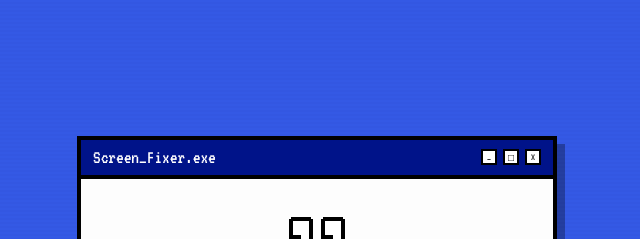
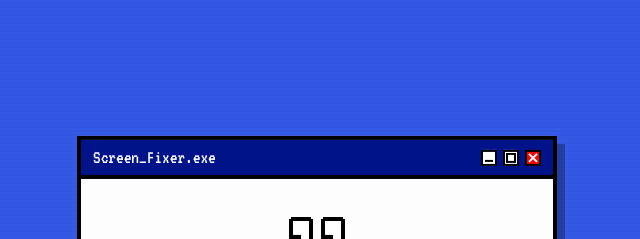
Before and after one commit to struggyyy/ScreenFixer, a Next.js app: page / in a window 1280 px wide. Shown: the top 239 px of the page, without its empty margins (323-963 px from the left). Built offline with nearby package versions, Linux system fonts and the light colour scheme.

Commit message:
Made maximize button functional with cool animations

```diff
--- a/src/app/globals.css
+++ b/src/app/globals.css
@@ -66,6 +66,10 @@ main {
   display: flex;
   flex-direction: column;
   transition: all 0.6s cubic-bezier(0.4, 0, 0.2, 1);
+  position: absolute;
+  top: 50%;
+  left: 50%;
+  transform: translate(-50%, -50%);
 }
 
 .pixel-window.hidden {
@@ -78,6 +82,21 @@ main {
   transform: translate(calc(-50vw + 120px), calc(50vh - 40px)) scale(0);
   opacity: 0;
   pointer-events: none;
+}
+
+.pixel-window.maximized {
+  width: 100vw;
+  height: 100vh;
+  max-width: 100vw;
+  border-width: 0;
+  box-shadow: none;
+  z-index: 50;
+  border-radius: 0;
+}
+
+.pixel-window.maximized .window-content {
+  flex: 1;
+  justify-content: center;
 }
 
 /* Taskbar */
@@ -158,6 +177,14 @@ main {
   background: #eee;
 }
 
+.window-dot-close {
+  background: #ff0000;
+}
+
+.window-dot-close:hover {
+  background: #cc0000;
+}
+
 .window-content {
   padding: 2rem;
   display: flex;
--- a/src/app/page.tsx
+++ b/src/app/page.tsx
@@ -13,6 +13,7 @@ const INTENSITY_MAP: Record<Intensity, number> = {
 export default function Home() {
   const [isRepairing, setIsRepairing] = useState(false);
   const [isMinimized, setIsMinimized] = useState(false);
+  const [isMaximized, setIsMaximized] = useState(false);
   const [intensity, setIntensity] = useState<Intensity>('medium');
   const bgRef = useRef<HTMLDivElement>(null);
   const requestRef = useRef<number>(null);
@@ -73,13 +74,32 @@ export default function Home() {
       />
 
       <main>
-        <div className={`pixel-window ${isRepairing ? 'hidden' : ''} ${isMinimized ? 'minimized' : ''}`}>
+        <div className={`pixel-window ${isRepairing ? 'hidden' : ''} ${isMinimized ? 'minimized' : ''} ${isMaximized ? 'maximized' : ''}`}>
           <div className="window-title">
             <span>Screen_Fixer.exe</span>
             <div className="window-controls">
-              <div className="window-dot" onClick={() => setIsMinimized(true)}>_</div>
-              <div className="window-dot">□</div>
-              <div className="window-dot">X</div>
+              <div className="window-dot" onClick={() => setIsMinimized(true)}>
+                <svg width="10" height="10" viewBox="0 0 10 10">
+                  <rect x="1" y="7" width="8" height="2" fill="currentColor" />
+                </svg>
+              </div>
+              <div className="window-dot" onClick={() => setIsMaximized(!isMaximized)}>
+                {isMaximized ? (
+                  <svg width="10" height="10" viewBox="0 0 10 10">
+                    <path d="M3 1h6v6H3V1zM1 3h6v6H1V3z" fill="none" stroke="currentColor" strokeWidth="1" />
+                    <path d="M3 1h6M3 2h6M1 3h6M1 4h6" stroke="currentColor" strokeWidth="1" />
+                  </svg>
+                ) : (
+                  <svg width="10" height="10" viewBox="0 0 10 10">
+                    <rect x="1" y="1" width="8" height="8" fill="none" stroke="currentColor" strokeWidth="2" />
+                  </svg>
+                )}
+              </div>
+              <div className="window-dot window-dot-close">
+                <svg width="10" height="10" viewBox="0 0 10 10">
+                  <path d="M1 1l8 8M1 9l8-8" stroke="white" strokeWidth="2" />
+                </svg>
+              </div>
             </div>
           </div>
 
```
